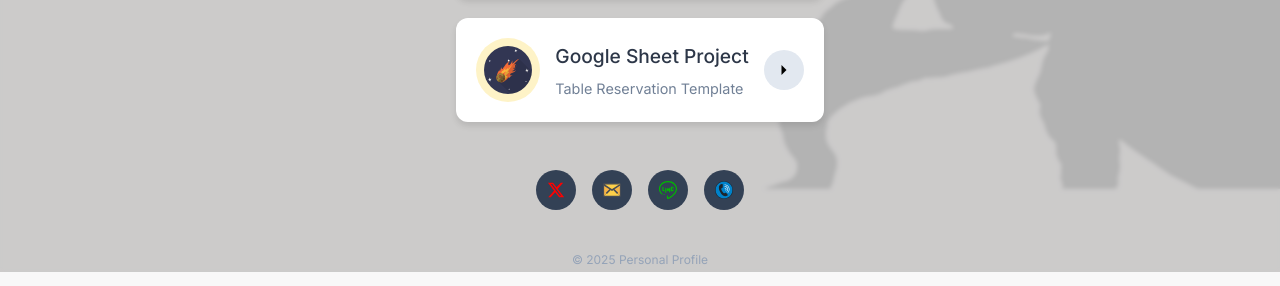
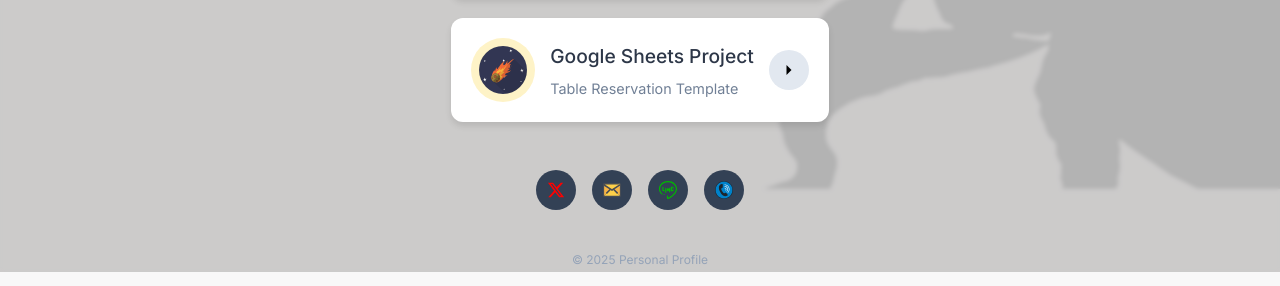
Before and after one commit to ChubbyMoony/ChubbyHa, a plain HTML site: page index.html in a window 1280 px wide. Shown: the part 528-814 px from the top of the page. Drawn offline with Linux system fonts and the light colour scheme.

Commit message:
Edit from "Google Sheet" to "Google Sheets"

```diff
--- a/index.html
+++ b/index.html
@@ -259,7 +259,7 @@
       </svg>
     </div>
     <div class="card-content">
-      <h3 class="card-title">Google Sheet Project</h3>
+      <h3 class="card-title">Google Sheets Project</h3>
       <p class="card-description">Table Reservation Template</p>
     </div>
     <div class="card-arrow">
```
